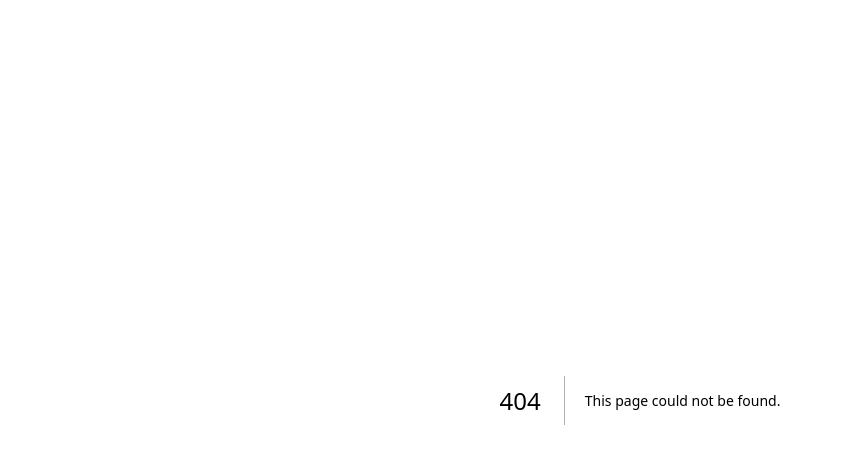
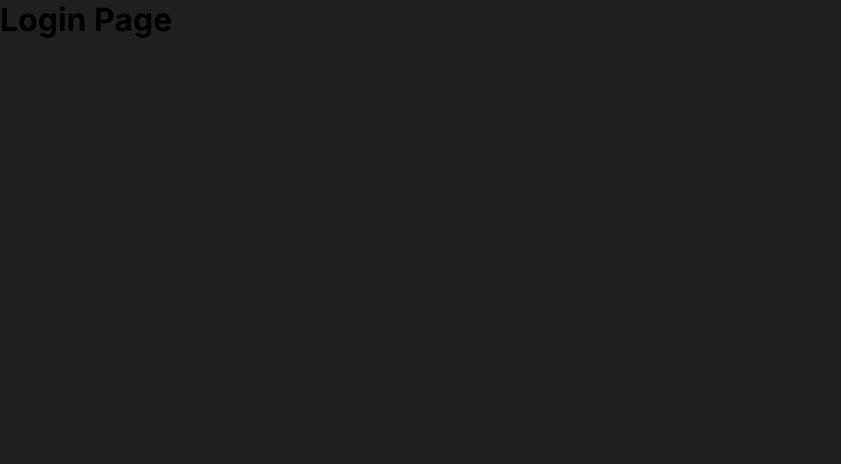
Before and after one commit to yolmat/holy_bible_nextjs, a Next.js app: page /Login in a window 1280 px wide. Before the commit this address had no page. Shown: the top 464 px of the page, without its empty margins (0-841 px from the left). Built offline with nearby package versions, Linux system fonts and the light colour scheme.

Commit message:
Init login and singup pages

```diff
--- /dev/null
+++ b/src/app/(user)/Login/page.js
@@ -0,0 +1,6 @@
+export default function Login() {
+
+    return (
+        <h1>Login Page</h1>
+    )
+}
--- /dev/null
+++ b/src/app/(user)/Singup/page.js
@@ -0,0 +1,6 @@
+export default function Login() {
+
+    return (
+        <h1>Cadastro Page</h1>
+    )
+}
```
Also changed, not shown: src/app/(user)/Login/style.js (added), src/app/(user)/Singup/style.js (added).
